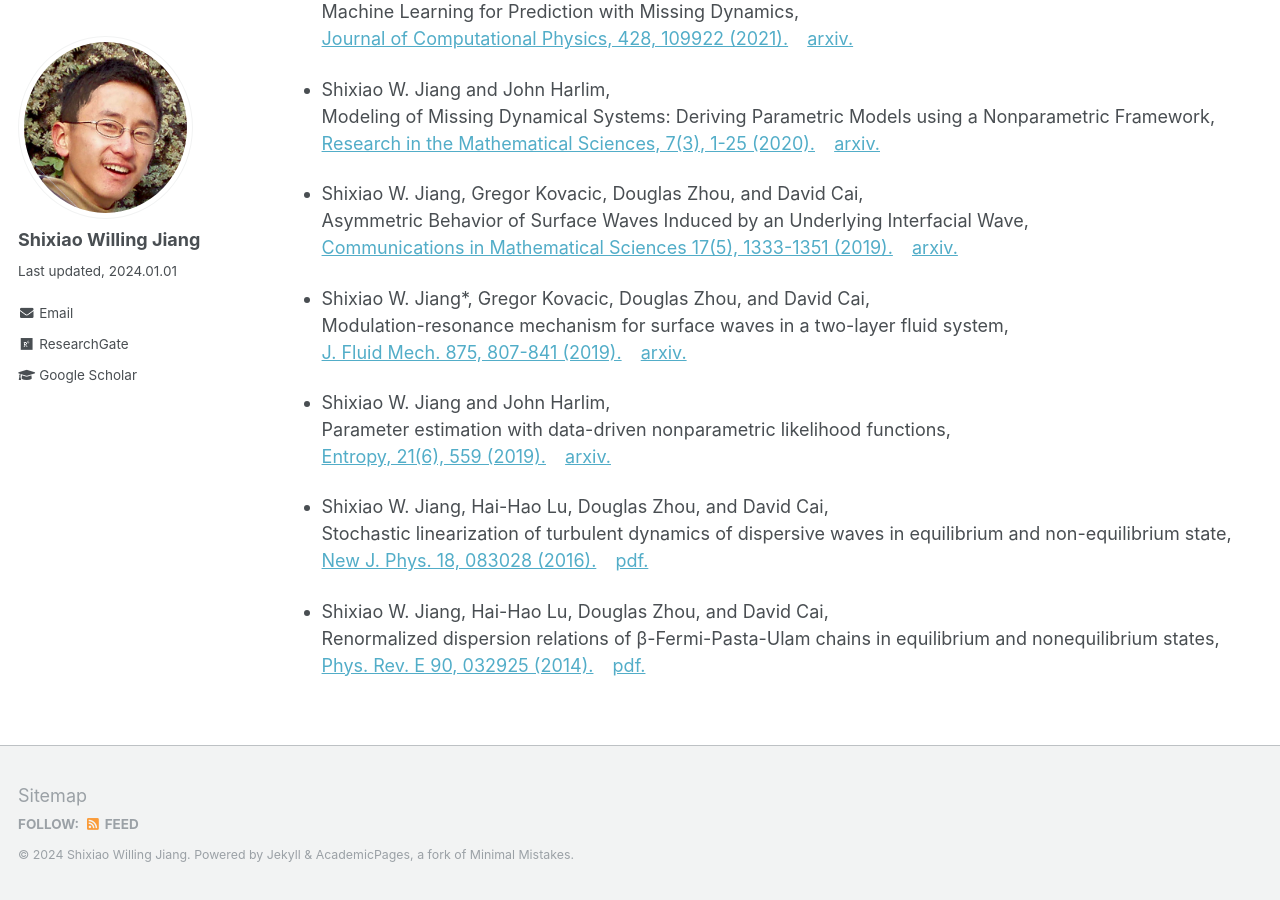
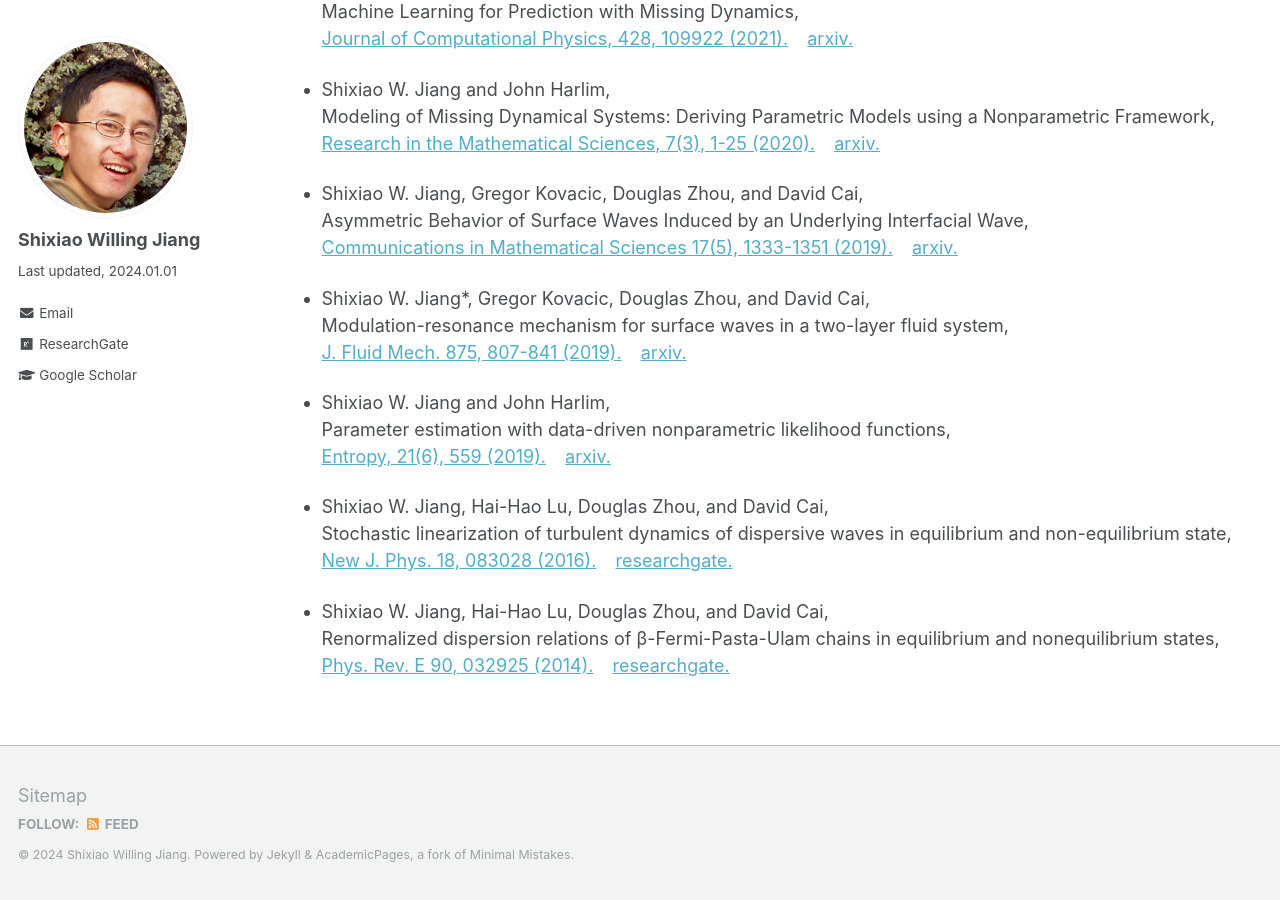
Before and after one commit to willingjiang/willingjiang.github.io, a Jekyll site: the page built from _pages/publication.md, in a window 1280 px wide and 900 px high, scrolled down 1062 px. Built offline with Jekyll 4.4.1, drawn with Linux system fonts in a browser that asks for light colours.

Commit message:
Update publication.md

```diff
--- a/_pages/publication.md
+++ b/_pages/publication.md
@@ -66,8 +66,8 @@ Parameter estimation with data-driven nonparametric likelihood functions, <br>
 
 * Shixiao W. Jiang, Hai-Hao Lu, Douglas Zhou, and David Cai, <br>
 Stochastic linearization of turbulent dynamics of dispersive waves in equilibrium and non-equilibrium state, <br>
-[New J. Phys. 18, 083028 (2016).](https://iopscience.iop.org/article/10.1088/1367-2630/18/8/083028/meta) &ensp; [pdf.](https://www.researchgate.net/publication/306005870_Stochastic_linearization_of_turbulent_dynamics_of_dispersive_waves_in_equilibrium_and_non-equilibrium_state)
+[New J. Phys. 18, 083028 (2016).](https://iopscience.iop.org/article/10.1088/1367-2630/18/8/083028/meta) &ensp; [researchgate.](https://www.researchgate.net/publication/306005870_Stochastic_linearization_of_turbulent_dynamics_of_dispersive_waves_in_equilibrium_and_non-equilibrium_state)
 
 * Shixiao W. Jiang, Hai-Hao Lu, Douglas Zhou, and David Cai, <br>
 Renormalized dispersion relations of β-Fermi-Pasta-Ulam chains in equilibrium and nonequilibrium states, <br>
-[Phys. Rev. E 90, 032925 (2014).](http://dx.doi.org/10.1103/PhysRevE.90.032925) &ensp; [pdf.](https://www.researchgate.net/publication/266676392_Renormalized_dispersion_relations_of_b-Fermi-Pasta-Ulam_chains_in_equilibrium_and_nonequilibrium_states)
+[Phys. Rev. E 90, 032925 (2014).](http://dx.doi.org/10.1103/PhysRevE.90.032925) &ensp; [researchgate.](https://www.researchgate.net/publication/266676392_Renormalized_dispersion_relations_of_b-Fermi-Pasta-Ulam_chains_in_equilibrium_and_nonequilibrium_states)
```
